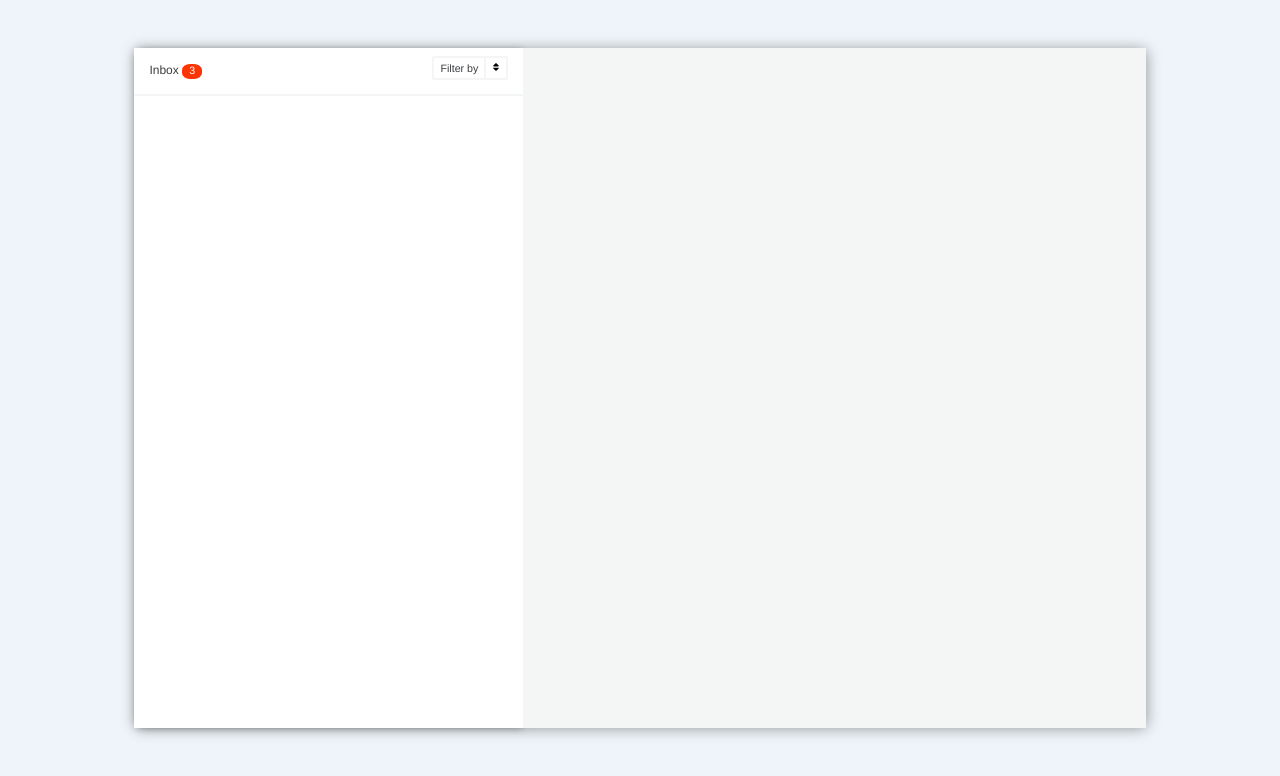
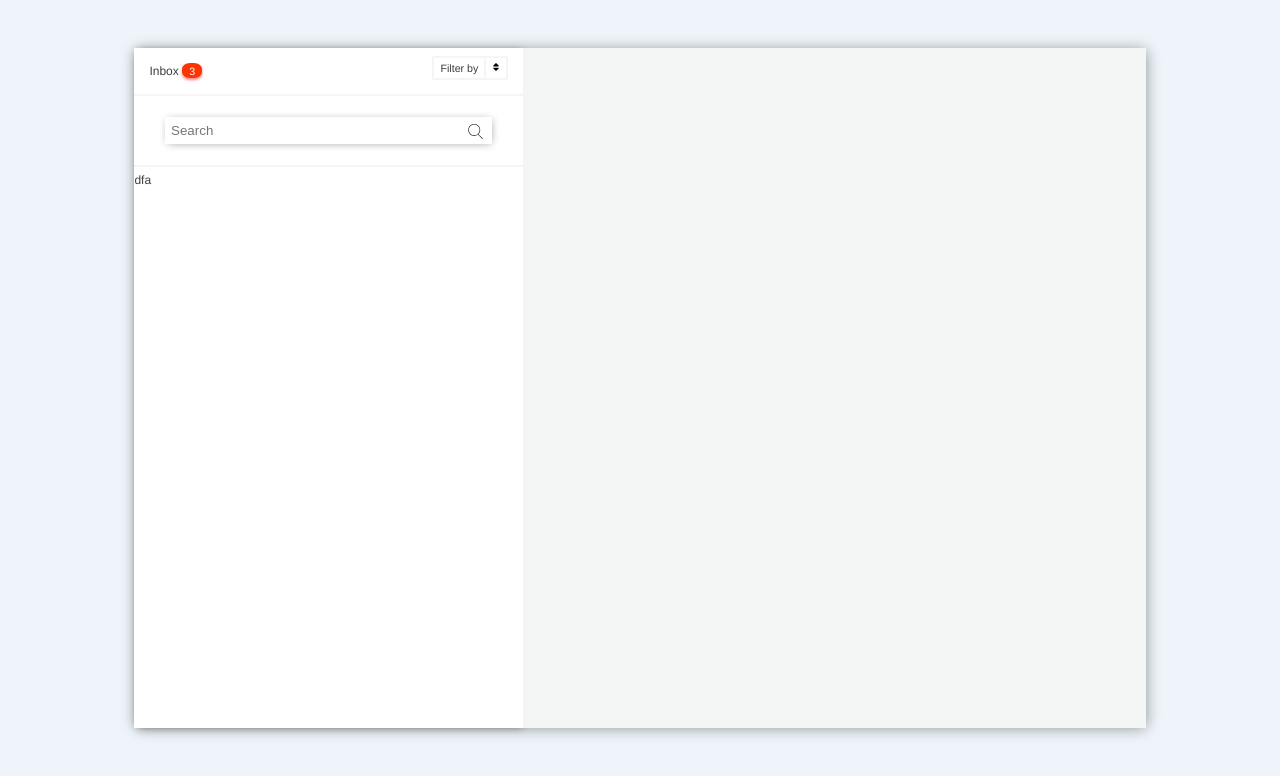
Before and after one commit to Haidranoid/test-your-name, a React app: page / in a window 1280 px wide. Shown: the top 776 px of the page. Built offline with nearby package versions, Linux system fonts and the light colour scheme.

Commit message:
searchbar UI completed

```diff
--- a/src/components/badge/Badge.tsx
+++ b/src/components/badge/Badge.tsx
@@ -7,7 +7,7 @@ interface BadgeProps {
 }
 
 const Badge: FC<BadgeProps> = ({value}) => {
-    return <div className="badge-container text-center">
+    return <div className="badge-container shadow-badge text-center">
         {value}
     </div>
 }
--- a/src/components/badge/styles.sass
+++ b/src/components/badge/styles.sass
@@ -1,7 +1,15 @@
 @use "./../../styles/main"
 
+$shadow-badge-values: 0 2px 3px 0 rgba(255, 0, 0, 0.50)
+.shadow-badge
+  box-shadow: $shadow-badge-values
+  -webkit-box-shadow: $shadow-badge-values
+  -moz-box-shadow: $shadow-badge-values
+
 .badge-container
-  display: inline-block
+  display: flex
+  justify-content: center
+  align-items: center
   border-radius: 40%
   width: 20px
   height: 15px
--- /dev/null
+++ b/src/components/search-bar/SearchBar.tsx
@@ -0,0 +1,17 @@
+import React, {FC} from "react"
+import searchLogo from "../../static/images/search.svg"
+import "./styles.sass"
+
+const SearchBar: FC = () => {
+    return <div className="searchbar-container">
+        <div className="flex" style={{justifyContent: "center", position: "relative"}}>
+            <input type="text" className="searchbar-input light-shadow"
+                   placeholder=" Search"/>
+            <div className="searchbar-logo">
+                <img src={searchLogo} alt="not found" width="100%" height="100%"/>
+            </div>
+        </div>
+    </div>
+}
+
+export default SearchBar
--- /dev/null
+++ b/src/components/search-bar/styles.sass
@@ -0,0 +1,15 @@
+.searchbar-container
+  width: 100%
+
+.searchbar-input
+  width: 90%
+  height: 25px
+  border: none
+
+.searchbar-logo
+  position: absolute
+  width: 15px
+  height: 15px
+  top: 25%
+  right: 25px
+  cursor: pointer
--- a/src/containers/emails-list/EmailsList.tsx
+++ b/src/containers/emails-list/EmailsList.tsx
@@ -1,10 +1,11 @@
 import React, {FC, useEffect} from "react";
 import useActions from "../../state/hooks/use-actions";
 //import useTypedSelector from "../../state/hooks/use-typed-selector";
+import EmailsFilter from "../../components/emails-filter/EmailsFilter";
+import SearchBar from "../../components/search-bar/SearchBar";
 import Badge from "../../components/badge/Badge";
 
 import "./styles.sass"
-import EmailsFilter from "../../components/emails-filter/EmailsFilter";
 
 const EmailsList: FC = () => {
     const {getEmails} = useActions()
@@ -21,15 +22,25 @@ const EmailsList: FC = () => {
                 <div className="left-panel light-shadow">
                     <div className="panel-header flex padding">
                         <div className="flex-item-1">
-                            Inbox <Badge value={3}/>
+                            <span> Inbox{" "}</span>
+                            <div style={{display: "inline-block"}}>
+                                <Badge value={3}/>
+                            </div>
                         </div>
                         <div className="flex-item-1 text-right">
-                            <div className="flex-centered" style={{justifyContent:"flex-end"}}>
+                            <div className="flex-centered" style={{justifyContent: "flex-end"}}>
                                 <EmailsFilter filter={""} emails={[]}/>
                             </div>
                         </div>
                     </div>
                     <hr/>
+                    <div className="flex padding">
+                        <SearchBar/>
+                    </div>
+                    <hr/>
+                    <div>
+                        dfa
+                    </div>
                 </div>
 
                 <div className="right-panel">
```
